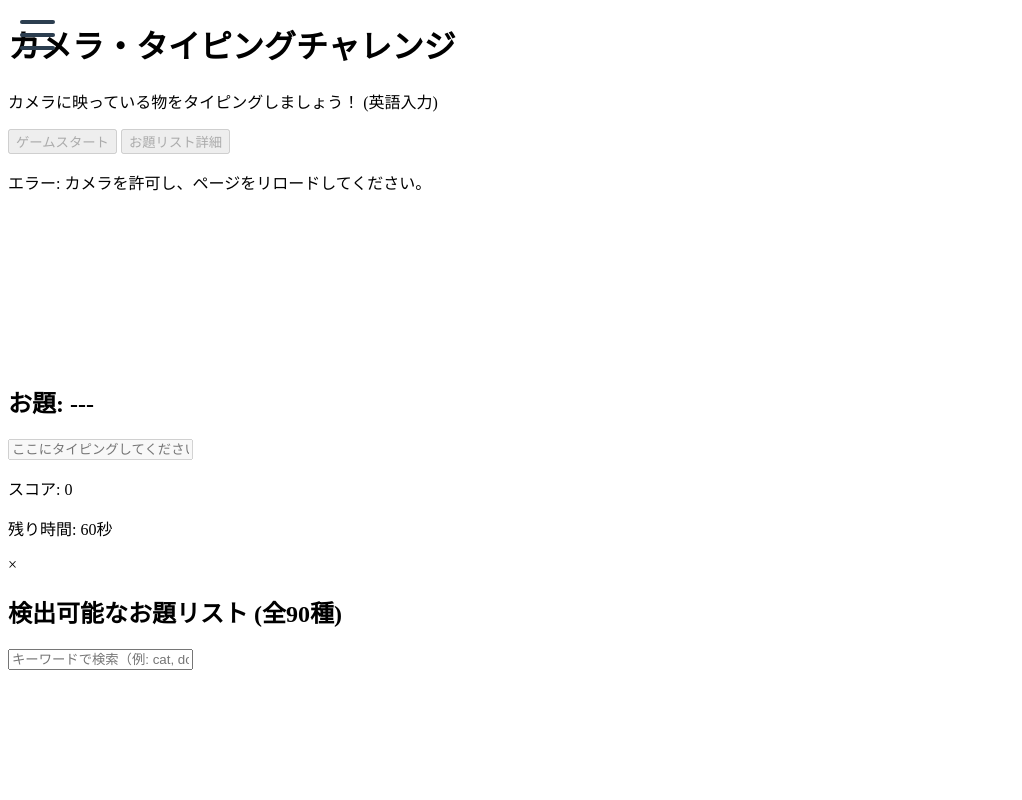
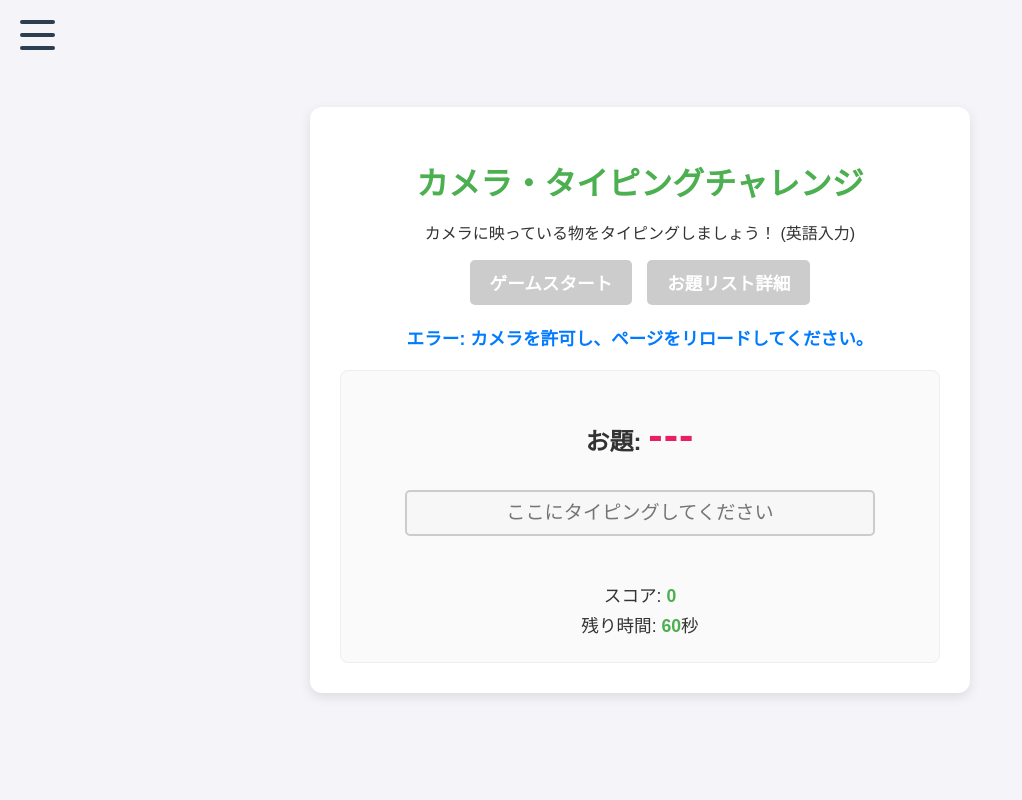
Before and after one commit to kado0314/PBLcamera, a Flask app: template Typamera/templates/typing.html in a window 1280 px wide. Shown: the whole page, without its empty margins (0-1022 px from the left). Run offline with Flask 3, Linux system fonts and the light colour scheme; the template is opened without the code that fills it, so the values that code supplies are empty.

Commit message:
Update typing.css

```diff
--- a/static/css/typing.css
+++ b/static/css/typing.css
@@ -1,8 +1,221 @@
 /* static/css/typing.css */
 
-/* ... 既存のコード (body, .container, モーダルなど) はそのままで ... */
+/* =========================================
+   ▼▼▼ ベーススタイル & ゲームレイアウト ▼▼▼
+   ========================================= */
+body {
+    font-family: sans-serif;
+    display: flex;
+    justify-content: center;
+    align-items: center;
+    min-height: 100vh;
+    margin: 0;
+    background-color: #f4f4f9;
+    color: #333;
+}
 
-/* ▼▼▼ 一番下に以下を追記してください ▼▼▼ */
+.container {
+    background-color: #fff;
+    padding: 30px;
+    border-radius: 12px;
+    box-shadow: 0 4px 12px rgba(0, 0, 0, 0.1);
+    text-align: center;
+    max-width: 600px;
+    width: 90%;
+}
+
+h1 {
+    color: #4CAF50;
+    margin-bottom: 5px;
+}
+
+p#status {
+    font-size: 1.1em;
+    font-weight: bold;
+    color: #007bff;
+    margin: 15px 0;
+}
+
+.video-container {
+    position: relative;
+    margin: 20px auto;
+    width: 100%;
+    max-width: 480px;
+}
+
+#webcam {
+    width: 100%;
+    height: auto;
+    border: 3px solid #ccc;
+    border-radius: 8px;
+    display: none;
+}
+
+/* ▼▼▼ ボタンエリア ▼▼▼ */
+.button-area {
+    display: flex;
+    justify-content: center;
+    gap: 15px; /* ボタン間の隙間 */
+    margin-bottom: 20px;
+}
+
+#startButton, #detailsButton {
+    padding: 10px 20px;
+    font-size: 1.1em;
+    font-weight: bold;
+    color: #fff;
+    border: none;
+    border-radius: 5px;
+    cursor: pointer;
+    transition: background-color 0.3s;
+}
+
+#startButton {
+    background-color: #007bff;
+}
+#detailsButton {
+    background-color: #6c757d; /* 詳細ボタンの色 */
+}
+
+#startButton:hover:not(:disabled) {
+    background-color: #0056b3;
+}
+#detailsButton:hover:not(:disabled) {
+    background-color: #5a6268;
+}
+
+#startButton:disabled, #detailsButton:disabled {
+    background-color: #ccc;
+    cursor: not-allowed;
+}
+
+/* ▼▼▼ ゲーム情報エリア ▼▼▼ */
+.game-info {
+    margin-top: 20px;
+    padding: 20px;
+    border: 1px solid #eee;
+    border-radius: 8px;
+    background-color: #fafafa;
+}
+
+#target-word {
+    color: #E91E63;
+    font-size: 1.8em;
+    font-weight: bolder;
+    letter-spacing: 1px;
+}
+
+#typing-input {
+    width: 80%;
+    padding: 10px;
+    font-size: 1.2em;
+    text-align: center;
+    border: 2px solid #ccc;
+    border-radius: 5px;
+    margin: 10px 0;
+    transition: border-color 0.3s;
+}
+
+#typing-input:focus {
+    border-color: #4CAF50;
+    outline: none;
+}
+
+#feedback {
+    min-height: 1.5em;
+    color: #FF9800;
+    font-weight: bold;
+}
+
+.game-info p {
+    margin: 5px 0;
+    font-size: 1.1em;
+}
+
+#score, #timer {
+    font-weight: bold;
+    color: #4CAF50;
+}
+
+/* =========================================
+   ▼▼▼ モーダルウィンドウ (詳細リスト) ▼▼▼
+   ========================================= */
+.modal {
+    display: none; /* 初期状態は非表示 */
+    position: fixed; /* 画面に固定 */
+    z-index: 1000;
+    left: 0;
+    top: 0;
+    width: 100%;
+    height: 100%;
+    overflow: auto; /* スクロール可能に */
+    background-color: rgba(0, 0, 0, 0.5); /* 半透明の黒い背景 */
+    padding-top: 60px; /* 上部に余白 */
+}
+
+.modal-content {
+    background-color: #fefefe;
+    margin: 5% auto;
+    padding: 20px;
+    border: 1px solid #888;
+    width: 80%;
+    max-width: 500px;
+    border-radius: 10px;
+    position: relative;
+    text-align: left;
+    box-sizing: border-box;
+}
+
+.closeButton {
+    color: #aaa;
+    float: right;
+    font-size: 28px;
+    font-weight: bold;
+    position: absolute;
+    top: 10px;
+    right: 20px;
+}
+
+.closeButton:hover,
+.closeButton:focus {
+    color: black;
+    text-decoration: none;
+    cursor: pointer;
+}
+
+#classListContainer {
+    max-height: 60vh;
+    overflow-y: auto;
+    padding-right: 15px;
+    display: grid;
+    grid-template-columns: 1fr 1fr;
+    gap: 10px;
+}
+
+#classListContainer p {
+    margin: 4px 0;
+    padding: 5px;
+    background-color: #f9f9f9;
+    border-radius: 4px;
+}
+
+#searchInput {
+  display: block;
+  width: 100%;
+  max-width: 100%;
+  padding: 10px;
+  margin: 0 auto 12px auto;
+  border: 2px solid #ccc;
+  border-radius: 6px;
+  font-size: 1em;
+  transition: border-color 0.2s;
+  box-sizing: border-box;
+}
+
+#searchInput:focus {
+  border-color: #4CAF50;
+  outline: none;
+}
 
 /* =========================================
    ▼▼▼ ハンバーガーメニュー & サイドバー ▼▼▼
@@ -31,7 +244,7 @@
     transition: all 0.3s ease;
 }
 
-/* メニューが開いたときのアニメーション */
+/* メニューが開いたときのアニメーション（×印にする） */
 .hamburger-menu.open span:nth-child(1) {
     transform: translateY(13px) rotate(45deg);
 }
@@ -46,21 +259,21 @@
 .sidebar {
     position: fixed;
     top: 0;
-    left: -300px; /* 最初は画面外 */
+    left: -300px; /* 最初は画面外に隠す */
     width: 250px;
     height: 100%;
 
-    /* 背景を白く明るく */
+    /* ▼▼▼ 背景を白く明るく設定 ▼▼▼ */
     background-color: #ffffff;
 
     box-shadow: 2px 0 10px rgba(0,0,0,0.1);
     transition: left 0.3s ease;
     z-index: 2500; /* モーダルより手前に */
-    padding-top: 70px;
+    padding-top: 70px; /* ハンバーガーボタンの下から開始 */
     text-align: left; /* コンテナの中央揃えをリセット */
 }
 
-/* activeクラスがつくと表示 */
+/* activeクラスがつくと画面内に出てくる */
 .sidebar.active {
     left: 0;
 }
@@ -81,7 +294,7 @@
     padding: 15px 20px;
     text-decoration: none;
 
-    /* 文字色は濃いグレー */
+    /* ▼▼▼ 文字色は濃いグレー ▼▼▼ */
     color: #333333;
     border-bottom: 1px solid #f0f0f0;
 
@@ -94,14 +307,15 @@
     background-color: #e6f7ff;
 }
 
-/* アイコン画像のスタイル */
+/* アイコン画像のスタイル（丸く切り抜く） */
 .sidebar img {
     width: 40px;
     height: 40px;
     border-radius: 50%; /* 完全な円 */
     object-fit: cover;
-    margin-right: 15px;
+    margin-right: 15px; /* 文字との間隔 */
 
+    /* ▼▼▼ 枠線を目立つ薄グレーに ▼▼▼ */
     border: 1px solid #ccc;
     box-shadow: 0 2px 4px rgba(0,0,0,0.1);
 }
```
